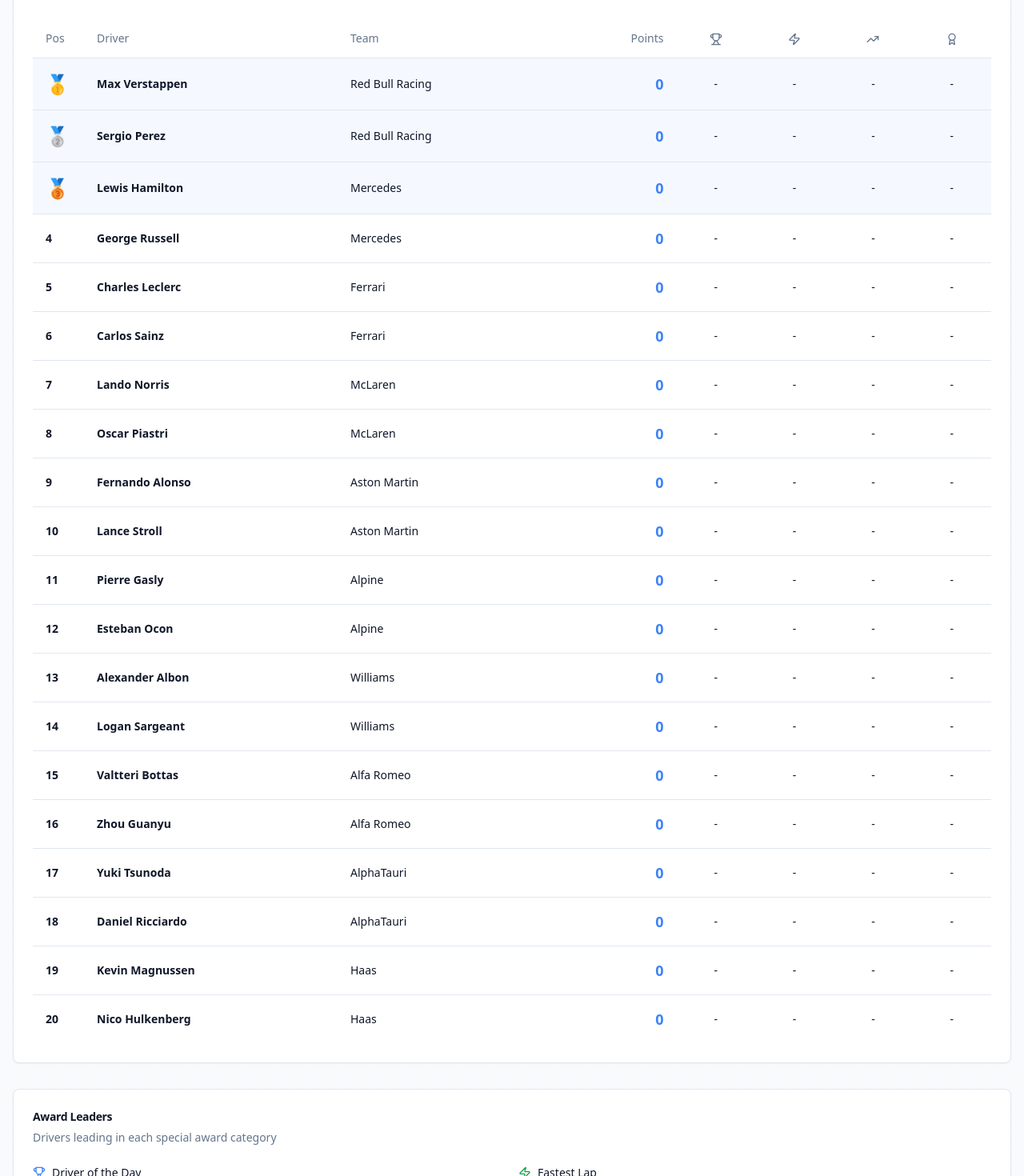
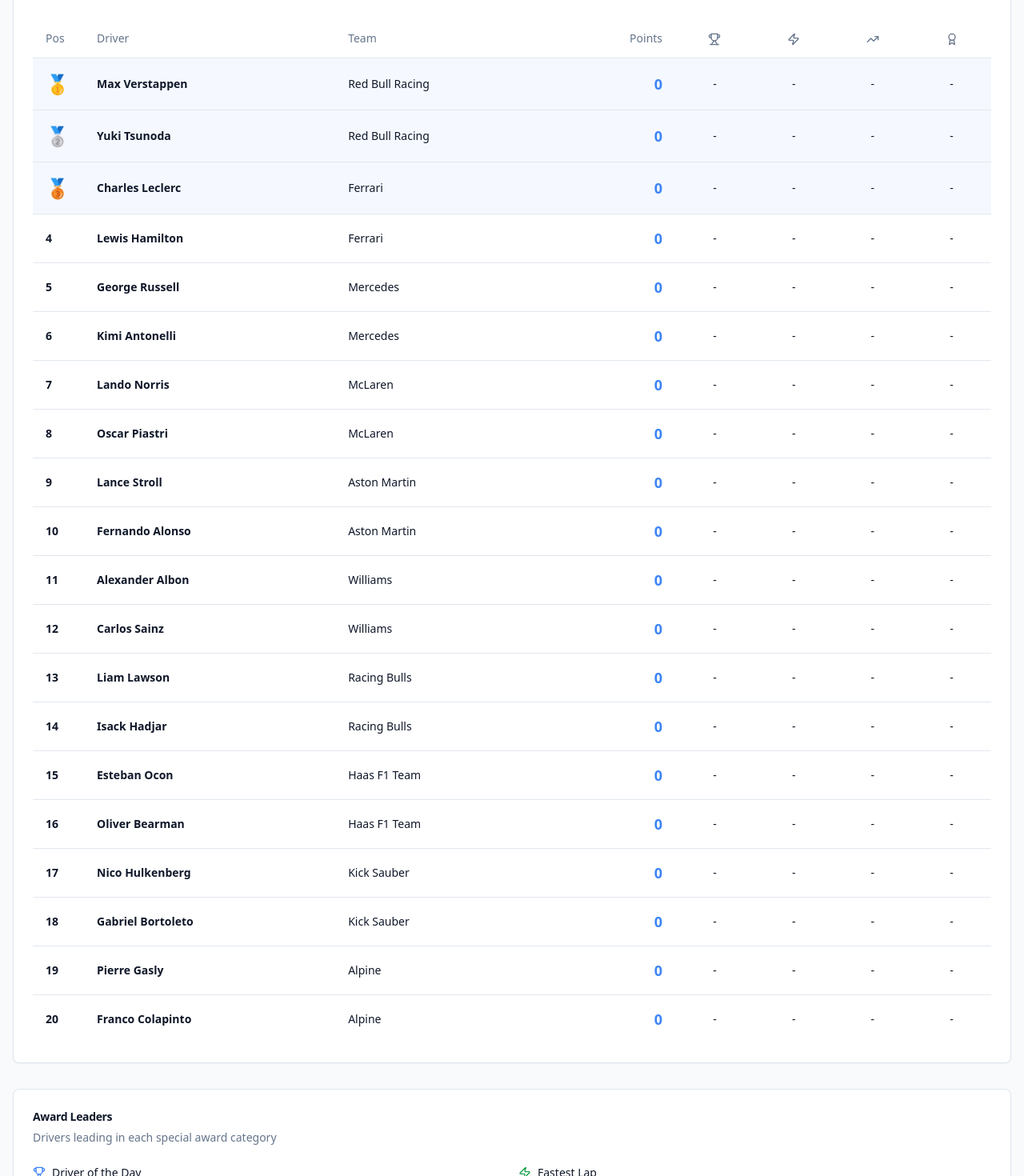
Before and after one commit to Syed40H/League-Tracker, a React (Vite) app: page /standings in a window 1280 px wide. Shown: the part 280-1750 px from the top of the page at 80% size. Built offline with nearby package versions, Linux system fonts and the light colour scheme; no server answers; the database is empty.

Commit message:
F125 Racer

```diff
--- a/src/data/drivers.ts
+++ b/src/data/drivers.ts
@@ -9,37 +9,216 @@ export interface Driver {
 }
 
 export const drivers: Driver[] = [
-  { id: "VER", name: "Max Verstappen", number: 1, team: "Red Bull Racing", teamColor: "#3671C6", country: "Netherlands", flag: "🇳🇱" },
-  { id: "PER", name: "Sergio Perez", number: 11, team: "Red Bull Racing", teamColor: "#3671C6", country: "Mexico", flag: "🇲🇽" },
-  { id: "HAM", name: "Lewis Hamilton", number: 44, team: "Mercedes", teamColor: "#27F4D2", country: "Great Britain", flag: "🇬🇧" },
-  { id: "RUS", name: "George Russell", number: 63, team: "Mercedes", teamColor: "#27F4D2", country: "Great Britain", flag: "🇬🇧" },
-  { id: "LEC", name: "Charles Leclerc", number: 16, team: "Ferrari", teamColor: "#E8002D", country: "Monaco", flag: "🇲🇨" },
-  { id: "SAI", name: "Carlos Sainz", number: 55, team: "Ferrari", teamColor: "#E8002D", country: "Spain", flag: "🇪🇸" },
-  { id: "NOR", name: "Lando Norris", number: 4, team: "McLaren", teamColor: "#FF8000", country: "Great Britain", flag: "🇬🇧" },
-  { id: "PIA", name: "Oscar Piastri", number: 81, team: "McLaren", teamColor: "#FF8000", country: "Australia", flag: "🇦🇺" },
-  { id: "ALO", name: "Fernando Alonso", number: 14, team: "Aston Martin", teamColor: "#229971", country: "Spain", flag: "🇪🇸" },
-  { id: "STR", name: "Lance Stroll", number: 18, team: "Aston Martin", teamColor: "#229971", country: "Canada", flag: "🇨🇦" },
-  { id: "GAS", name: "Pierre Gasly", number: 10, team: "Alpine", teamColor: "#FF87BC", country: "France", flag: "🇫🇷" },
-  { id: "OCO", name: "Esteban Ocon", number: 31, team: "Alpine", teamColor: "#FF87BC", country: "France", flag: "🇫🇷" },
-  { id: "ALB", name: "Alexander Albon", number: 23, team: "Williams", teamColor: "#64C4FF", country: "Thailand", flag: "🇹🇭" },
-  { id: "SAR", name: "Logan Sargeant", number: 2, team: "Williams", teamColor: "#64C4FF", country: "USA", flag: "🇺🇸" },
-  { id: "BOT", name: "Valtteri Bottas", number: 77, team: "Alfa Romeo", teamColor: "#C92D4B", country: "Finland", flag: "🇫🇮" },
-  { id: "ZHO", name: "Zhou Guanyu", number: 24, team: "Alfa Romeo", teamColor: "#C92D4B", country: "China", flag: "🇨🇳" },
-  { id: "TSU", name: "Yuki Tsunoda", number: 22, team: "AlphaTauri", teamColor: "#5E8FAA", country: "Japan", flag: "🇯🇵" },
-  { id: "RIC", name: "Daniel Ricciardo", number: 3, team: "AlphaTauri", teamColor: "#5E8FAA", country: "Australia", flag: "🇦🇺" },
-  { id: "MAG", name: "Kevin Magnussen", number: 20, team: "Haas", teamColor: "#B6BABD", country: "Denmark", flag: "🇩🇰" },
-  { id: "HUL", name: "Nico Hulkenberg", number: 27, team: "Haas", teamColor: "#B6BABD", country: "Germany", flag: "🇩🇪" },
+  // Red Bull Racing
+  {
+    id: "VER",
+    name: "Max Verstappen",
+    number: 1,
+    team: "Red Bull Racing",
+    teamColor: "#3671C6",
+    country: "Netherlands",
+    flag: "🇳🇱",
+  },
+  {
+    id: "TSU",
+    name: "Yuki Tsunoda",
+    number: 22,
+    team: "Red Bull Racing",
+    teamColor: "#3671C6",
+    country: "Japan",
+    flag: "🇯🇵",
+  },
+
+  // Ferrari
+  {
+    id: "LEC",
+    name: "Charles Leclerc",
+    number: 16,
+    team: "Ferrari",
+    teamColor: "#E8002D",
+    country: "Monaco",
+    flag: "🇲🇨",
+  },
+  {
+    id: "HAM",
+    name: "Lewis Hamilton",
+    number: 44,
+    team: "Ferrari",
+    teamColor: "#E8002D",
+    country: "Great Britain",
+    flag: "🇬🇧",
+  },
+
+  // Mercedes
+  {
+    id: "RUS",
+    name: "George Russell",
+    number: 63,
+    team: "Mercedes",
+    teamColor: "#27F4D2",
+    country: "Great Britain",
+    flag: "🇬🇧",
+  },
+  {
+    id: "ANT",
+    name: "Kimi Antonelli",
+    number: 7, // you can change this if you want a different number
+    team: "Mercedes",
+    teamColor: "#27F4D2",
+    country: "Italy",
+    flag: "🇮🇹",
+  },
+
+  // McLaren
+  {
+    id: "NOR",
+    name: "Lando Norris",
+    number: 4,
+    team: "McLaren",
+    teamColor: "#FF8000",
+    country: "Great Britain",
+    flag: "🇬🇧",
+  },
+  {
+    id: "PIA",
+    name: "Oscar Piastri",
+    number: 81,
+    team: "McLaren",
+    teamColor: "#FF8000",
+    country: "Australia",
+    flag: "🇦🇺",
+  },
+
+  // Aston Martin
+  {
+    id: "STR",
+    name: "Lance Stroll",
+    number: 18,
+    team: "Aston Martin",
+    teamColor: "#229971",
+    country: "Canada",
+    flag: "🇨🇦",
+  },
+  {
+    id: "ALO",
+    name: "Fernando Alonso",
+    number: 14,
+    team: "Aston Martin",
+    teamColor: "#229971",
+    country: "Spain",
+    flag: "🇪🇸",
+  },
+
+  // Williams
+  {
+    id: "ALB",
+    name: "Alexander Albon",
+    number: 23,
+    team: "Williams",
+    teamColor: "#64C4FF",
+    country: "Thailand",
+    flag: "🇹🇭",
+  },
+  {
+    id: "SAI",
+    name: "Carlos Sainz",
+    number: 55,
+    team: "Williams",
+    teamColor: "#64C4FF",
+    country: "Spain",
+    flag: "🇪🇸",
+  },
+
+  // Racing Bulls
+  {
+    id: "LAW",
+    name: "Liam Lawson",
+    number: 30,
+    team: "Racing Bulls",
+    teamColor: "#6692FF",
+    country: "New Zealand",
+    flag: "🇳🇿",
+  },
+  {
+    id: "HAD",
+    name: "Isack Hadjar",
+    number: 20,
+    team: "Racing Bulls",
+    teamColor: "#6692FF",
+    country: "France",
+    flag: "🇫🇷",
+  },
+
+  // Haas F1 Team
+  {
+    id: "OCO",
+    name: "Esteban Ocon",
+    number: 31,
+    team: "Haas F1 Team",
+    teamColor: "#B6BABD",
+    country: "France",
+    flag: "🇫🇷",
+  },
+  {
+    id: "BEA",
+    name: "Oliver Bearman",
+    number: 87,
+    team: "Haas F1 Team",
+    teamColor: "#B6BABD",
+    country: "Great Britain",
+    flag: "🇬🇧",
+  },
+
+  // Kick Sauber
+  {
+    id: "HUL",
+    name: "Nico Hulkenberg",
+    number: 27,
+    team: "Kick Sauber",
+    teamColor: "#52A228",
+    country: "Germany",
+    flag: "🇩🇪",
+  },
+  {
+    id: "BOR",
+    name: "Gabriel Bortoleto",
+    number: 5,
+    team: "Kick Sauber",
+    teamColor: "#52A228",
+    country: "Brazil",
+    flag: "🇧🇷",
+  },
+
+  // Alpine
+  {
+    id: "GAS",
+    name: "Pierre Gasly",
+    number: 10,
+    team: "Alpine",
+    teamColor: "#FF87BC",
+    country: "France",
+    flag: "🇫🇷",
+  },
+  {
+    id: "COL",
+    name: "Franco Colapinto",
+    number: 12,
+    team: "Alpine",
+    teamColor: "#FF87BC",
+    country: "Argentina",
+    flag: "🇦🇷",
+  },
 ];
 
 export const teams = [
   "Red Bull Racing",
+  "Ferrari",
   "Mercedes",
-  "Ferrari",
   "McLaren",
   "Aston Martin",
+  "Williams",
+  "Racing Bulls",
+  "Haas F1 Team",
+  "Kick Sauber",
   "Alpine",
-  "Williams",
-  "Alfa Romeo",
-  "AlphaTauri",
-  "Haas",
 ];
```
